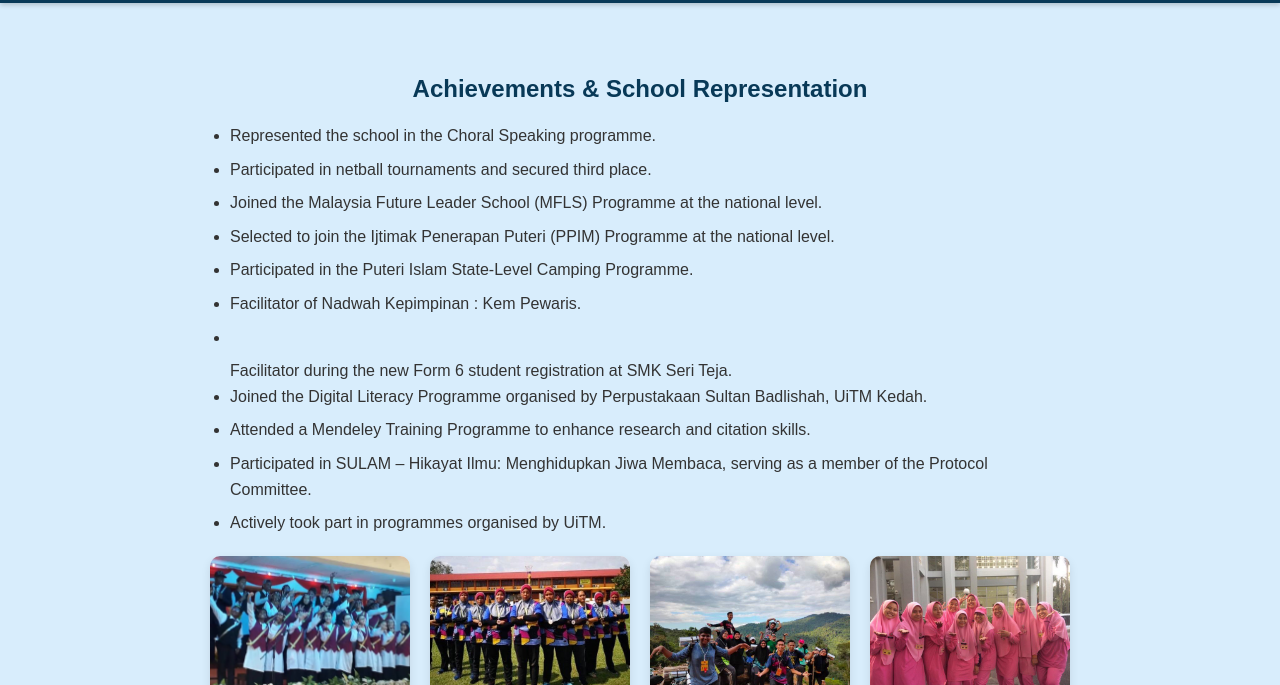
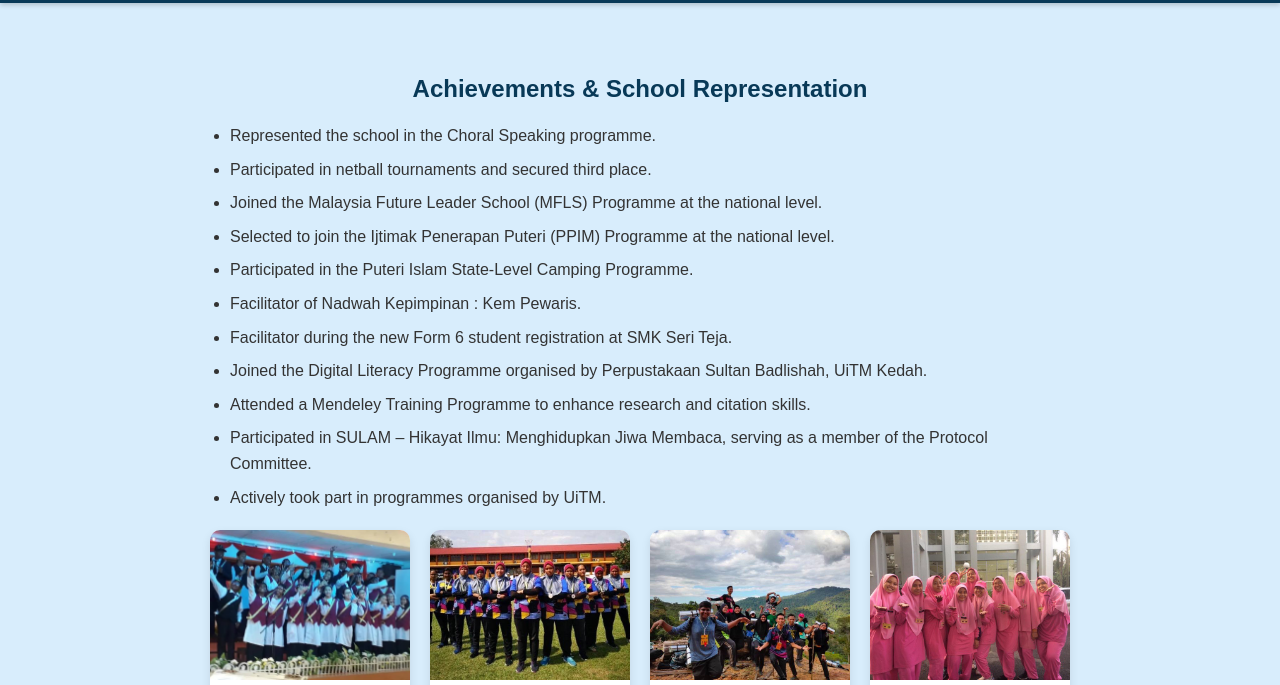
Before and after one commit to Zalikha16/AN-NUUR-ZALIKHA-BINTI-AMIR-ABIDIN-2023239064-E-Resume, a plain HTML site: page extra-curricular.html in a window 1280 px wide. Shown: the part 66-751 px from the top of the page. Drawn offline with Linux system fonts and the light colour scheme.

Commit message:
Update extra-curricular.html

```diff
--- a/extra-curricular.html
+++ b/extra-curricular.html
@@ -152,7 +152,7 @@
             <li>Selected to join the Ijtimak Penerapan Puteri (PPIM) Programme at the national level.</li>
             <li>Participated in the Puteri Islam State-Level Camping Programme.</li>
             <li>Facilitator of Nadwah Kepimpinan : Kem Pewaris.</li>
-            <li></li>Facilitator during the new Form 6 student registration at SMK Seri Teja.</li>
+            <li>Facilitator during the new Form 6 student registration at SMK Seri Teja.</li>
             <li>Joined the Digital Literacy Programme organised by Perpustakaan Sultan Badlishah, UiTM Kedah.</li>
             <li>Attended a Mendeley Training Programme to enhance research and citation skills.</li>
             <li>Participated in SULAM – Hikayat Ilmu: Menghidupkan Jiwa Membaca, serving as a member of the Protocol Committee.</li>
```
